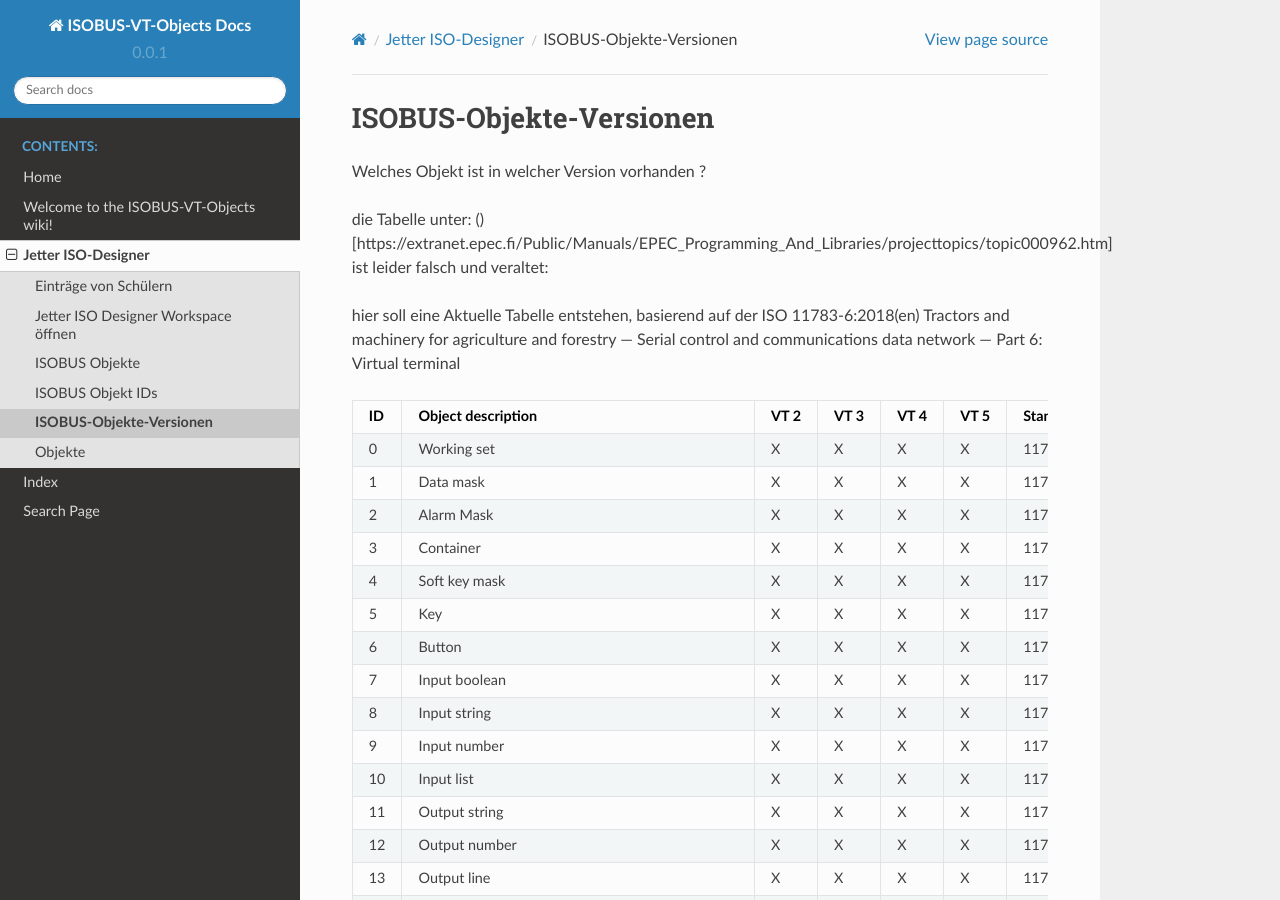
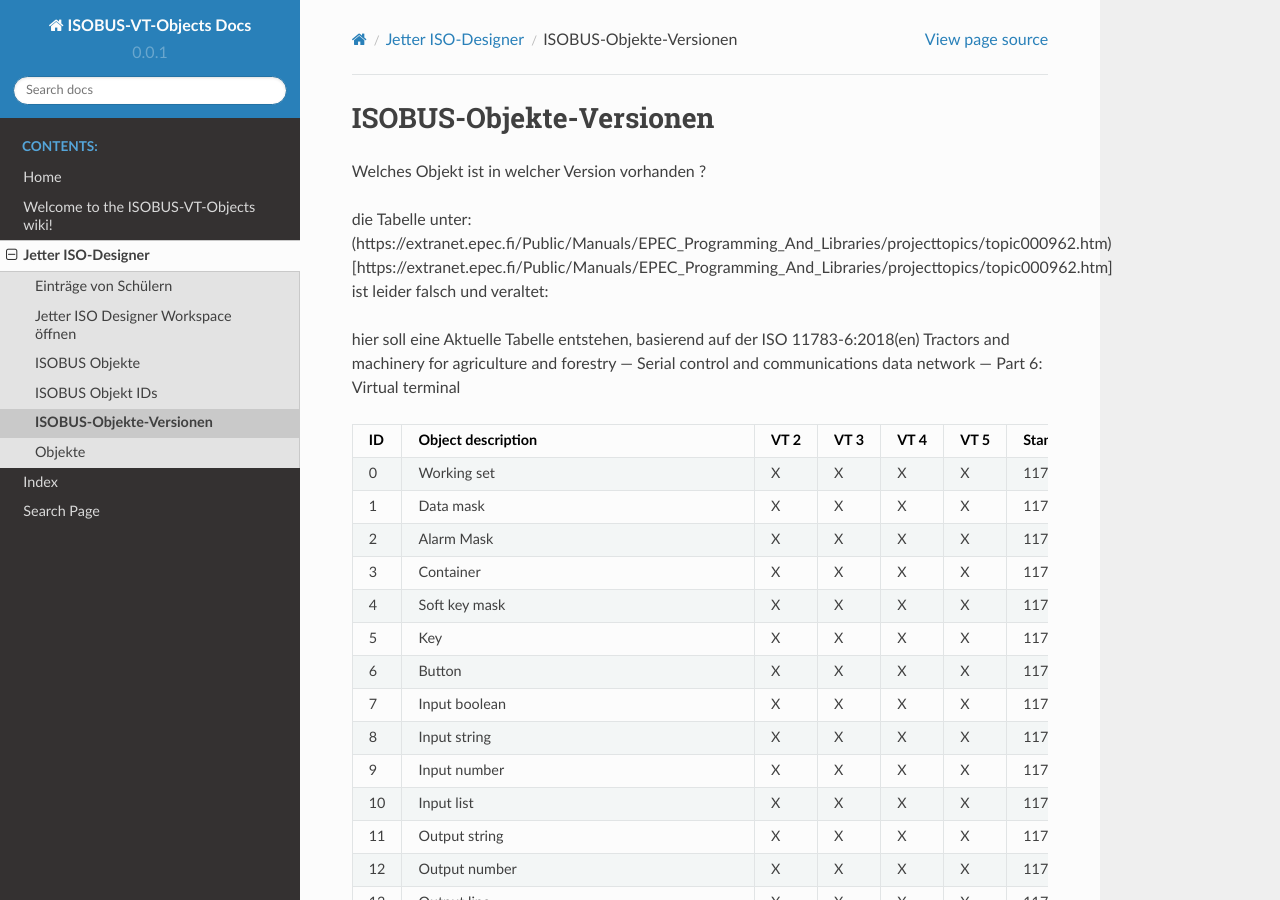
Before and after one commit to Meisterschulen-am-Ostbahnhof-Munchen/ISOBUS-VT-Objects-docs, a Sphinx documentation site: the page built from docs/ISOBUS-Objekte-Versionen.md, in a window 1280 px wide and 900 px high. Built offline with Sphinx 7.4.7 and the Read the Docs theme 2.0.0, drawn with Linux system fonts in a browser that asks for light colours; some of the changed lines change nothing that is shown.

Commit message:
Update ISOBUS-Objekte-Versionen.md

```diff
--- a/docs/ISOBUS-Objekte-Versionen.md
+++ b/docs/ISOBUS-Objekte-Versionen.md
@@ -3,7 +3,7 @@
 Welches Objekt ist in welcher Version vorhanden ?
 
 die Tabelle unter:
-()[https://extranet.epec.fi/Public/Manuals/EPEC_Programming_And_Libraries/projecttopics/topic000962.htm]
+(https://extranet.epec.fi/Public/Manuals/EPEC_Programming_And_Libraries/projecttopics/topic000962.htm)[https://extranet.epec.fi/Public/Manuals/EPEC_Programming_And_Libraries/projecttopics/topic000962.htm]
 ist leider falsch und veraltet:
 
 hier soll eine Aktuelle Tabelle entstehen,
```
